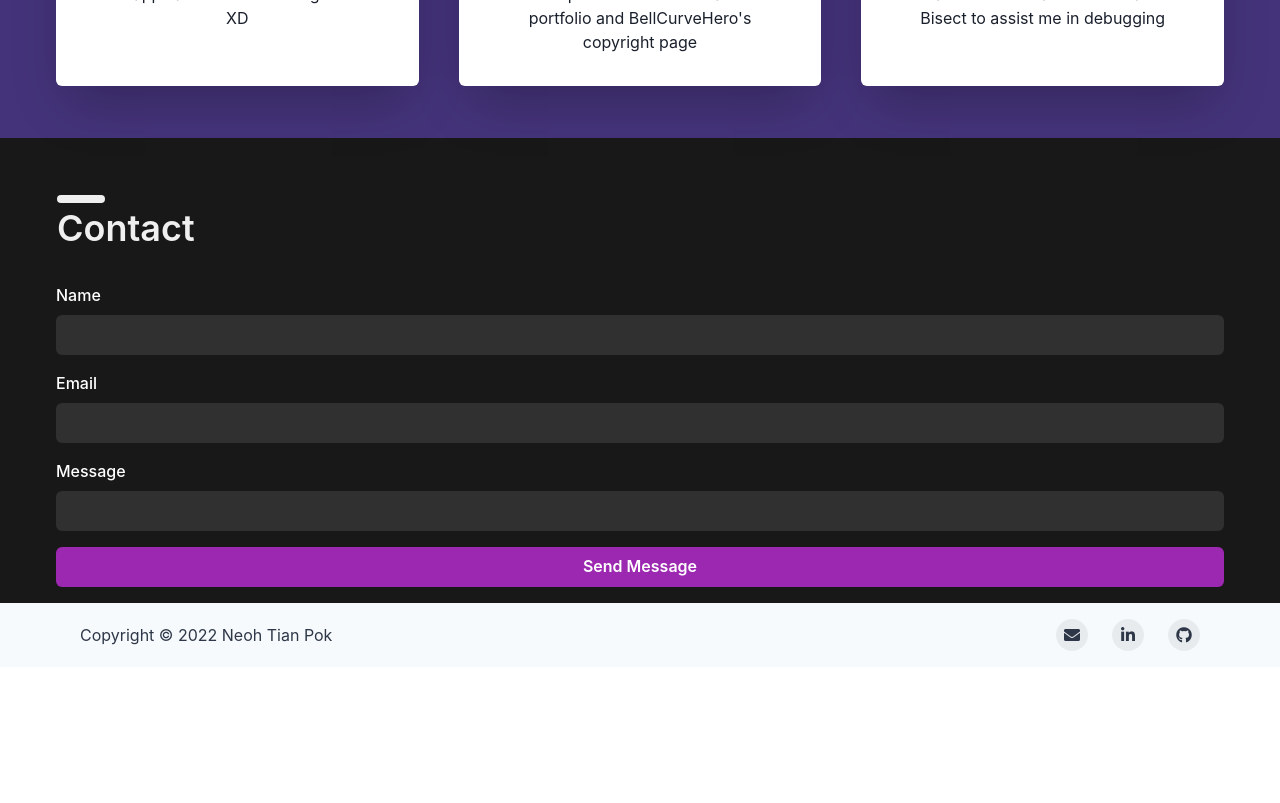
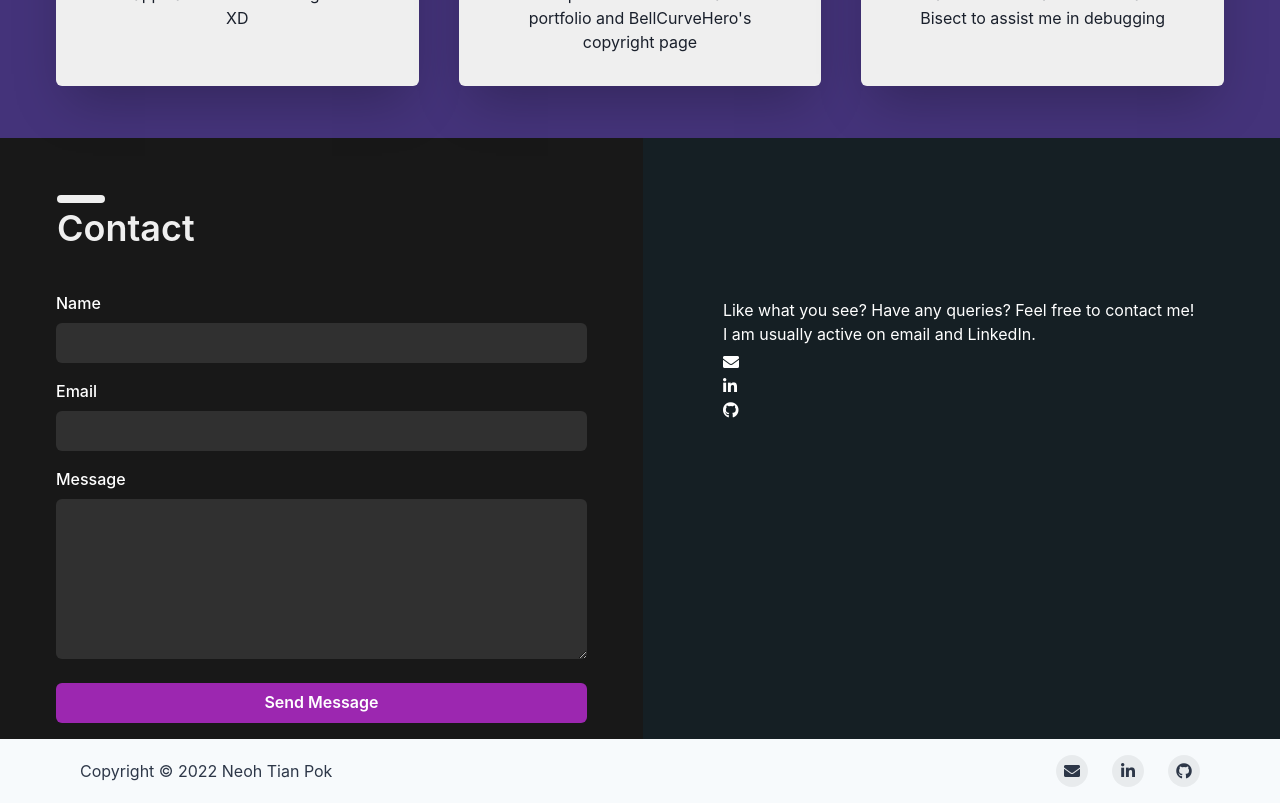
Before and after one commit to liang799/portfolio, a Next.js app: page / in a window 1280 px wide. Shown: the part 2140-2943 px from the top of the page. Before the commit the page ends 2807 px from the top, so only its background shows below. Built offline with nearby package versions, Linux system fonts and the light colour scheme; a web font is replaced by a local one.

Commit message:
Working on msg

```diff
--- a/components/Contact.js
+++ b/components/Contact.js
@@ -1,4 +1,5 @@
 import {
+  Box,
   Flex,
   Container,
   Heading,
@@ -10,8 +11,14 @@ import Form from "./Form";
 
 export default function Contact() {
   return (
-    <Container maxWidth="full" bg="black.main" p={0}>
-      <Container maxWidth="container.xl" py={4} px={{ base: 8, lg: 14 }}>
+    <Flex maxWidth="full" bg="black.main" p={0}>
+      <Container
+        flex={1}
+        maxWidth="container.xl"
+        py={4}
+        px={{ base: 8, lg: 14 }}
+      >
+        <Stack>
           <Heading
             pt={10}
             id="skills"
@@ -32,7 +39,19 @@ export default function Contact() {
             Contact
           </Heading>
           <Form />
+        </Stack>
       </Container>
-    </Container>
+      <Flex bg="black.alt" flex={1.2} justify={"center"}>
+        <Stack pt={40} pl={{base: 10, lg:20}} pr={{base:10, lg:20}}>
+          <Text color="white">
+            Like what you see? Have any queries? Feel free to contact me!
+            I am usually active on email and LinkedIn.
+          </Text>
+          <Box color="white" className="fas fa-envelope" />
+          <Box color="white" className="fab fa-linkedin-in" />
+          <Box color="white" className="fab fa-github" />
+        </Stack>
+      </Flex>
+    </Flex>
   );
 }
--- a/components/Form.js
+++ b/components/Form.js
@@ -1,4 +1,5 @@
 import {
+  Textarea,
   FormControl,
   FormLabel,
   FormErrorMessage,
@@ -7,6 +8,7 @@ import {
   Stack,
   Button,
 } from "@chakra-ui/react";
+
 export default function Form() {
   return (
     <Stack>
@@ -21,9 +23,9 @@ export default function Form() {
         </FormControl>
         <FormControl color="white" id="msg">
           <FormLabel>Message</FormLabel>
-          <Input bg={"black.form"} border={0} type="message" />
+          <Textarea bg={"black.form"} border={0} h={40} type="message" />
         </FormControl>
-        <Stack spacing={10}>
+        <Stack pt={2}>
           <Button colorScheme="primary">Send Message</Button>
         </Stack>
       </Stack>
--- a/components/SkillCard.js
+++ b/components/SkillCard.js
@@ -4,7 +4,7 @@ export default function Skill(props) {
   return (
     <Box
       w={"full"}
-      bg="white"
+      bg="white.bg"
       boxShadow={"2xl"}
       rounded={"md"}
       overflow={"hidden"}
```
Lines whose indentation alone changed are shown as unchanged.
